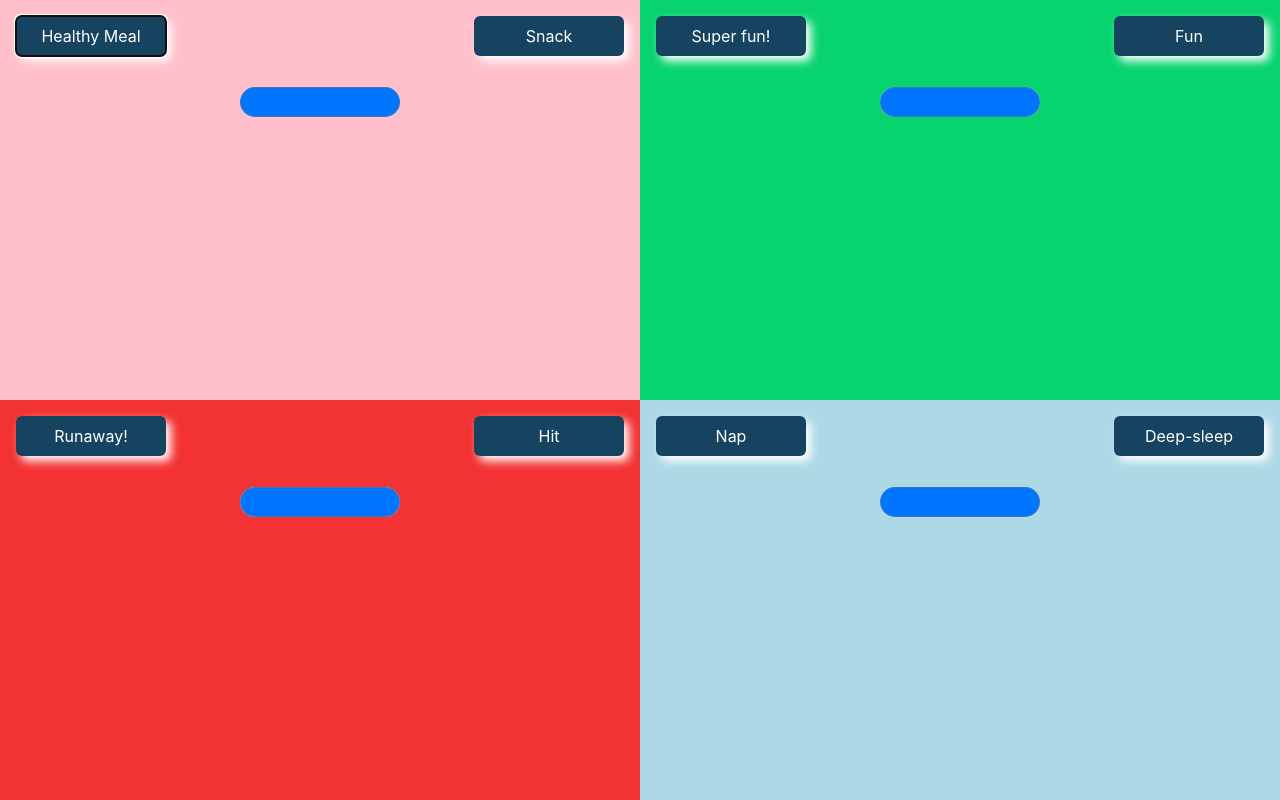
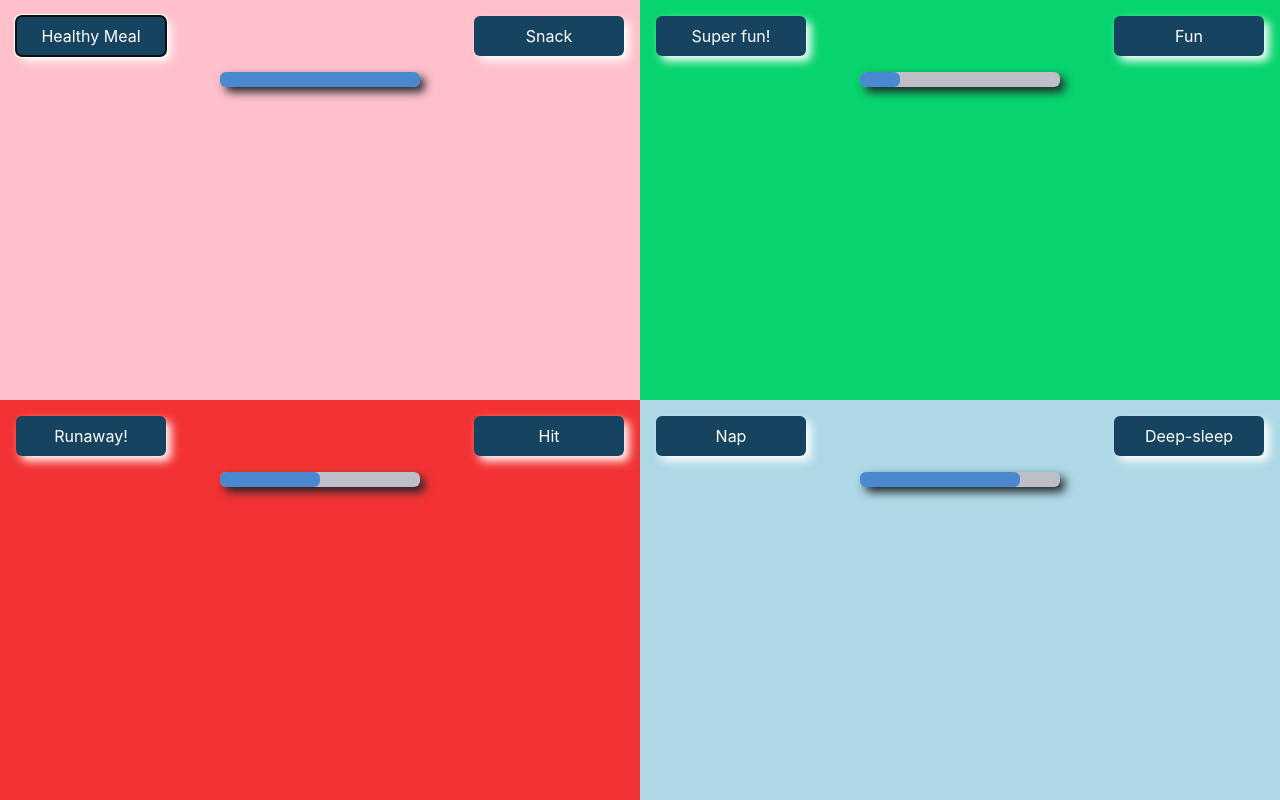
Before and after one commit to denzelb5/Tamagotchi, a website built with webpack: page src/index.html in a window 1280 px wide. Both pictures are taken after a click on the button "Healthy Meal". Built offline with nearby package versions, Linux system fonts and the light colour scheme.

Commit message:
restructured files and eat button functionality

```diff
--- a/src/javascripts/components/eat.js
+++ /dev/null
@@ -1,19 +0,0 @@
-import utilities from '../helpers/utilities';
-
-const createEatButtons = () => {
-  let domString = '';
-  domString += `
-    <div class='button-container'>
-      <button id='healthy' class='button'>Healthy Meal</button>
-      <button id='snack' class='button'>Snack</button>
-    </div>
-    <div id="progress-bar">
-      <progress value='1' label="fullness"></progress>
-
-    </div>
-  `;
-  utilities.printToDom(domString, 'eat');
-};
-
-
-export default { createEatButtons };
--- /dev/null
+++ b/src/javascripts/components/eat/eat.js
@@ -0,0 +1,45 @@
+import utilities from '../../helpers/utilities';
+
+import './eat.scss';
+
+
+let full = 100;
+
+const addingHealthyFood = () => {
+  let healthy = full + 10;
+  if (healthy > 100) {
+    healthy = 100;
+  }
+  full = healthy;
+  document.getElementById('myBar').setAttribute('style', `width: ${full}%`);
+};
+
+const addingSnack = () => {
+  let snack = full - 3;
+  if (snack > 100) {
+    snack = 100;
+  }
+  full = snack;
+  document.getElementById('myBar').setAttribute('style', `width: ${full}%`);
+};
+
+const createEatButtons = () => {
+  let domString = '';
+  domString += `
+    <div class='button-container'>
+      <button id='healthy' class='button'>Healthy Meal</button>
+      <button id='snack' class='button'>Snack</button>
+    </div>
+    <div id="progress-container">
+      <div id="myProgress">
+        <div id="myBar" style="width: ${full}%"></div>
+      </div>
+    </div>
+
+  `;
+  utilities.printToDom(domString, 'eat');
+  document.getElementById('healthy').addEventListener('click', addingHealthyFood);
+  document.getElementById('snack').addEventListener('click', addingSnack);
+};
+
+export default { createEatButtons };
--- /dev/null
+++ b/src/javascripts/components/eat/eat.scss
@@ -0,0 +1,7 @@
+@import '../../../styles/variables';
+
+#eat {
+  width: $quad-width;
+  background-color: pink;
+  height: $quad-height;
+}
--- a/src/javascripts/components/fight.js
+++ b/src/javascripts/components/fight/fight.js
@@ -1,4 +1,5 @@
-import utilities from '../helpers/utilities';
+import utilities from '../../helpers/utilities';
+import './fight.scss';
 
 const createFightButtons = () => {
   let domString = '';
@@ -7,8 +8,10 @@ const createFightButtons = () => {
       <button id='runaway' class='button'>Runaway!</button>
       <button id='hit' class='button'>Hit</button>
     </div>
-    <div id="progress-bar">
-      <progress value='1' label="fullness"></progress>
+    <div id="progress-container">
+      <div id="myProgress">
+        <div id="myBar" style="width: 50%"></div>
+      </div>
     </div>
   `;
   utilities.printToDom(domString, 'fight');
--- /dev/null
+++ b/src/javascripts/components/fight/fight.scss
@@ -0,0 +1,7 @@
+@import '../../../styles/variables';
+
+#fight {
+  width: $quad-width;
+  height: $quad-height;
+  background-color: rgb(243, 51, 51);
+}
--- a/src/javascripts/components/play.js
+++ b/src/javascripts/components/play/play.js
@@ -1,4 +1,6 @@
-import utilities from '../helpers/utilities';
+import utilities from '../../helpers/utilities';
+
+import './play.scss';
 
 const createPlayButtons = () => {
   let domString = '';
@@ -7,9 +9,11 @@ const createPlayButtons = () => {
     <button id='super-fun' class='button'>Super fun!</button>
     <button id='fun' class='button'>Fun</button>
   </div>
-  <div id="progress-bar">
-      <progress value='1' label="fullness"></progress>
-  </div>
+  <div id="progress-container">
+      <div id="myProgress">
+        <div id="myBar" style="width: 20%"></div>
+      </div>
+    </div>
   `;
   utilities.printToDom(domString, 'play');
 };
--- /dev/null
+++ b/src/javascripts/components/play/play.scss
@@ -0,0 +1,7 @@
+@import '../../../styles/variables';
+
+#play {
+    width: $quad-width;
+    height: $quad-height;
+    background-color: rgb(7, 212, 110);
+}
--- a/src/javascripts/components/sleep.js
+++ b/src/javascripts/components/sleep/sleep.js
@@ -1,4 +1,7 @@
-import utilities from '../helpers/utilities';
+import utilities from '../../helpers/utilities';
+
+import './sleep.scss';
+
 
 const createSleepButtons = () => {
   let domString = '';
@@ -7,9 +10,11 @@ const createSleepButtons = () => {
     <button id='nap' class='button'>Nap</button>
     <button id='deep-sleep' class='button'>Deep-sleep</button>
   </div>
-  <div id="progress-bar">
-      <progress value='1' label="fullness"></progress>
-  </div>
+  <div id="progress-container">
+      <div id="myProgress">
+        <div id="myBar" style="width: 80%"></div>
+      </div>
+    </div>
   `;
   utilities.printToDom(domString, 'sleep');
 };
--- /dev/null
+++ b/src/javascripts/components/sleep/sleep.scss
@@ -0,0 +1,8 @@
+@import '../../../styles/variables';
+
+
+#sleep {
+    width: $quad-width;
+    height: $quad-height;
+    background-color: lightblue;
+}
--- /dev/null
+++ b/src/styles/_variables.scss
@@ -0,0 +1,7 @@
+$quad-width: 50%;
+$quad-height: 400px;
+$border-radius: 6px;
+$button-width: 150px;
+$button-height: 40px;
+$bar-width: 200px;
+$box-shadow: 5px 5px 10px 0px white;
--- a/src/styles/main.scss
+++ b/src/styles/main.scss
@@ -1,10 +1,6 @@
 @import "~bootstrap/scss/bootstrap";
+@import './variables';
 
-$quad-width: 50%;
-$quad-height: 400px;
-$border-radius: 6px;
-$button-width: 150px;
-$button-height: 40px;
 
 body {
     background-color: blue;
@@ -16,30 +12,6 @@ body {
     justify-content: center;
   }
 
-  #eat {
-    width: $quad-width;
-    background-color: pink;
-    height: $quad-height;
-  }
-
-  #play {
-    width: $quad-width;
-    height: $quad-height;
-    background-color: rgb(7, 212, 110);
-  }
-
-  #fight {
-    width: $quad-width;
-    height: $quad-height;
-    background-color: rgb(243, 51, 51);
-  }
-
-  #sleep {
-    width: $quad-width;
-    height: $quad-height;
-    background-color: lightblue;
-  }
-
   .button {
     width: $button-width;
     height: $button-height;
@@ -48,7 +20,7 @@ body {
     background-color: rgb(22, 67, 95);
     color: white;
     border: none;
-    box-shadow: 5px 5px 10px 0px #FFF;
+    box-shadow: $box-shadow;
   }
 
   .button-container {
@@ -56,11 +28,26 @@ body {
     justify-content: space-between;
   }
 
-  #progress-bar {
+   #progress-container {
     display: flex;
     justify-content: center;
+
+
+    #myProgress {
+      width: $bar-width;
+      background-color: rgb(190, 190, 201);
+      border-radius: $border-radius;
+      box-shadow: 5px 5px 10px 0px;
+
+
+
+      #myBar {
+        height: 15px;
+        background-color: rgb(74, 136, 207);
+        text-align: center;
+        line-height: 30px;
+        color: white;
+        border-radius: $border-radius;
+      }
+    }
   }
-
-  progress {
-    height: 60px;
-  }
```
Also changed, not shown: src/javascripts/main.js (+4 -4 lines).
